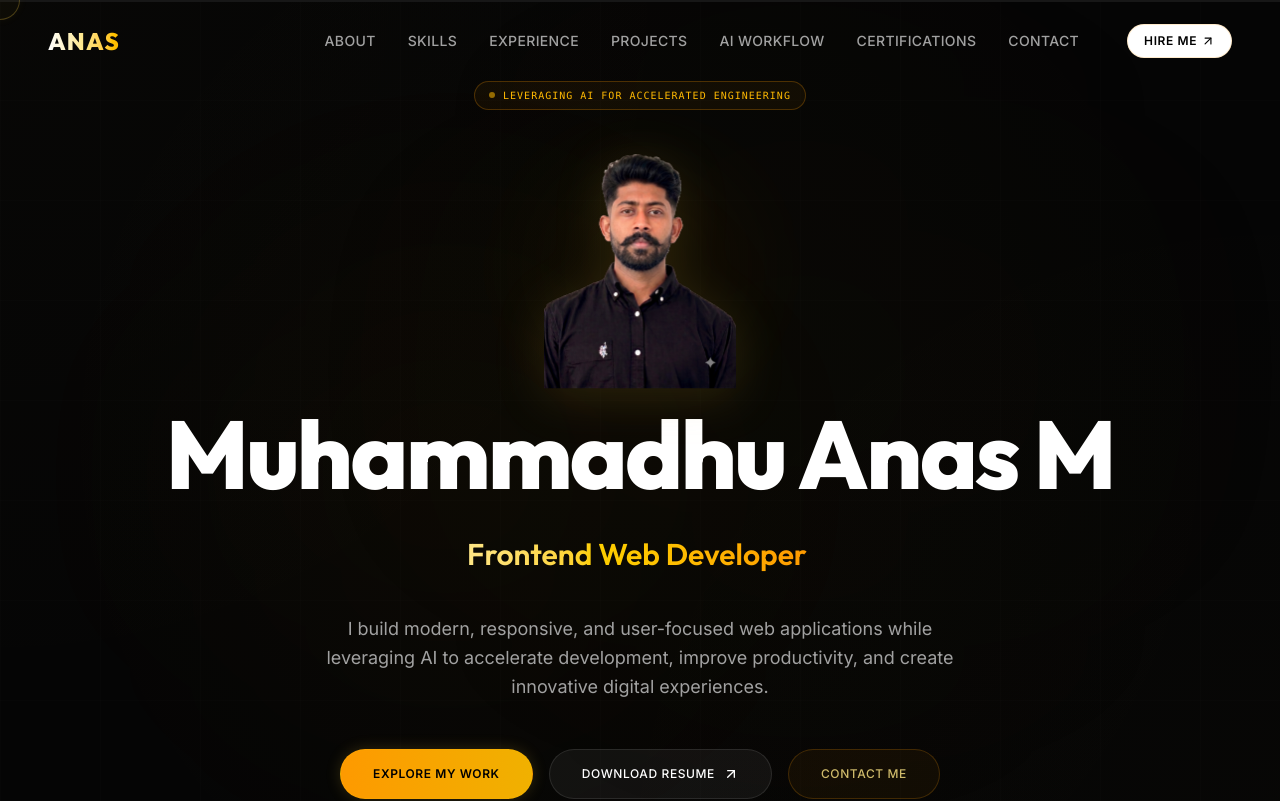
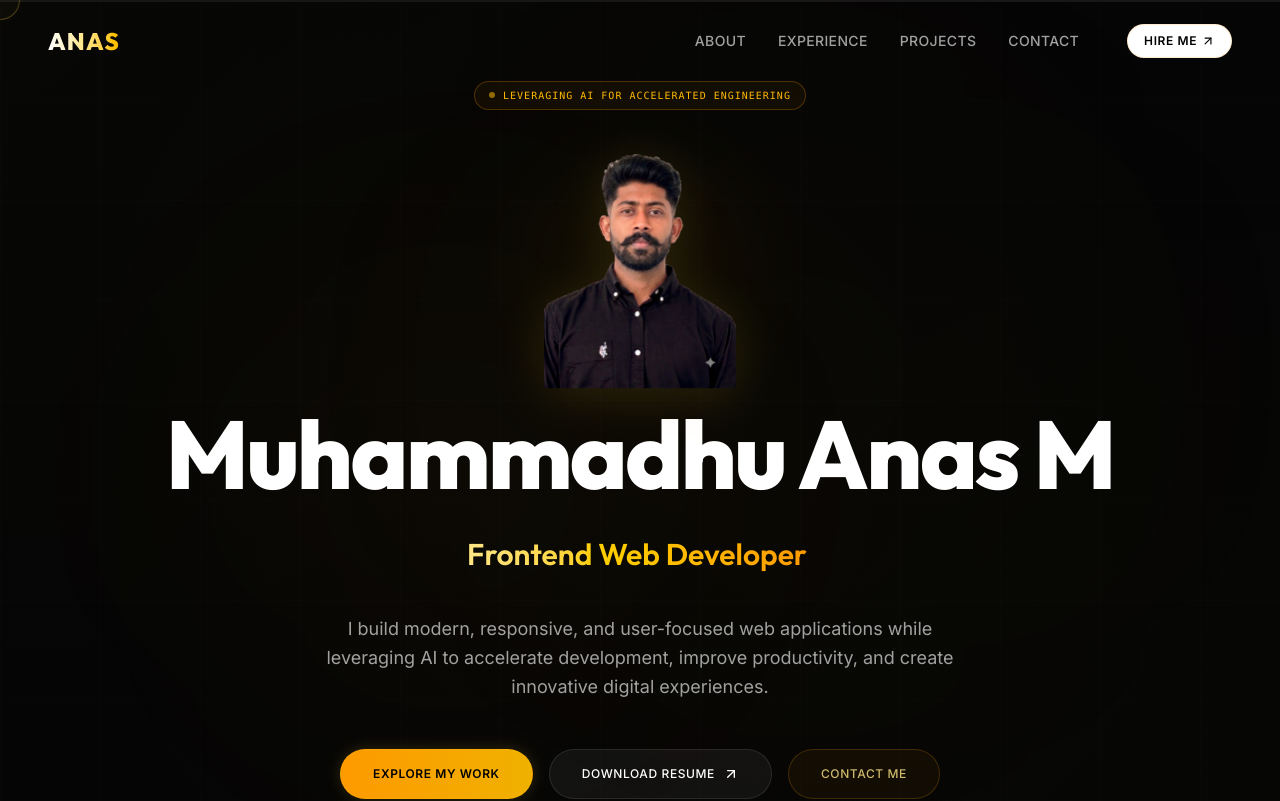
Before and after one commit to muhammadhuanas72/portfolio_website, a React (Vite) app: page / in a window 1280 px wide. Shown: the top 801 px of the page. Built offline with nearby package versions, Linux system fonts and the light colour scheme.

Commit message:
Remove Skills, AI Workflow, and Certifications links from navbar

```diff
--- a/src/components/Navbar.jsx
+++ b/src/components/Navbar.jsx
@@ -3,11 +3,8 @@ import { Menu, X, ArrowUpRight } from "lucide-react";
 
 const navLinks = [
   { name: "About", id: "about" },
-  { name: "Skills", id: "skills" },
   { name: "Experience", id: "experience" },
   { name: "Projects", id: "projects" },
-  { name: "AI Workflow", id: "ai-workflow" },
-  { name: "Certifications", id: "certifications" },
   { name: "Contact", id: "contact" }
 ];
 
```
